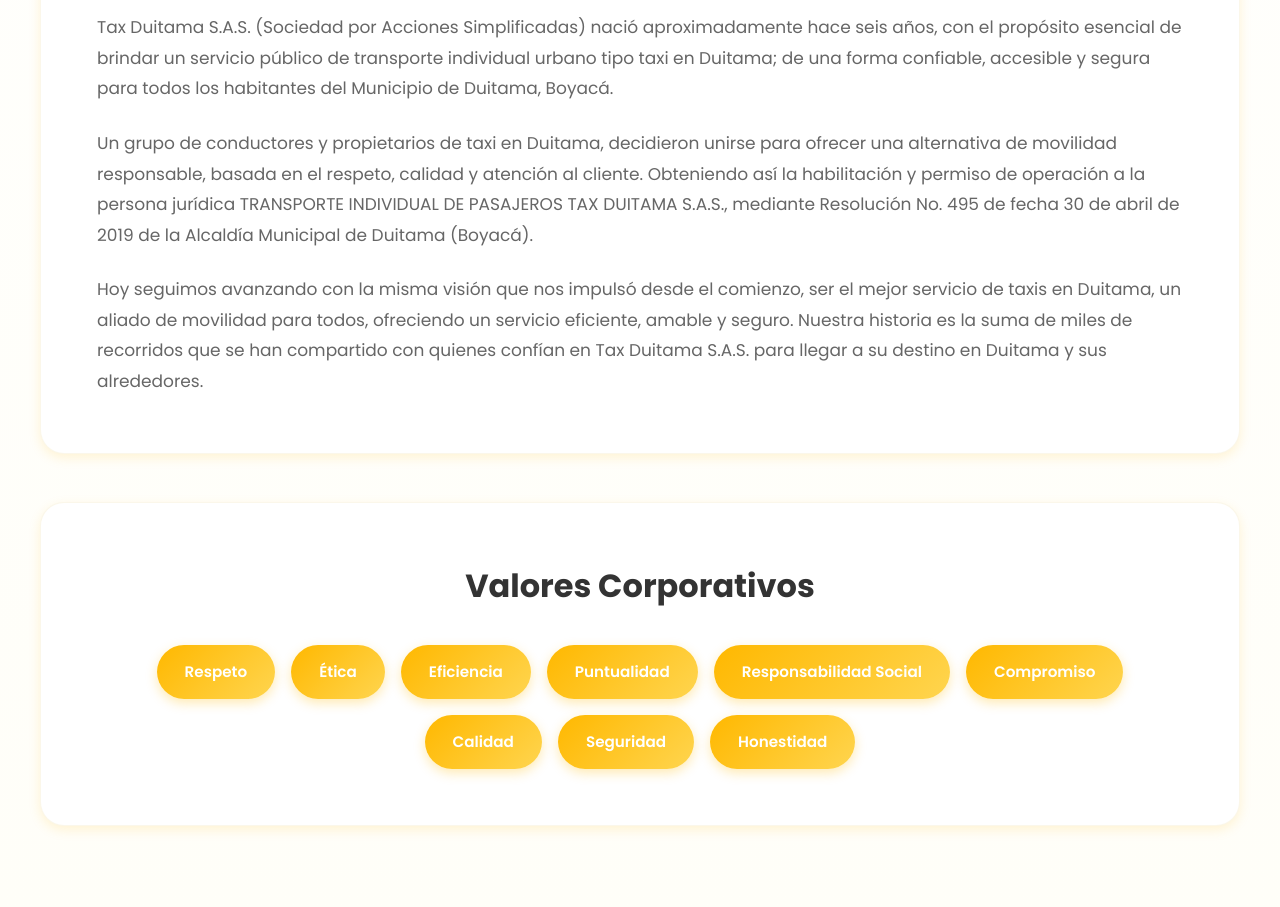
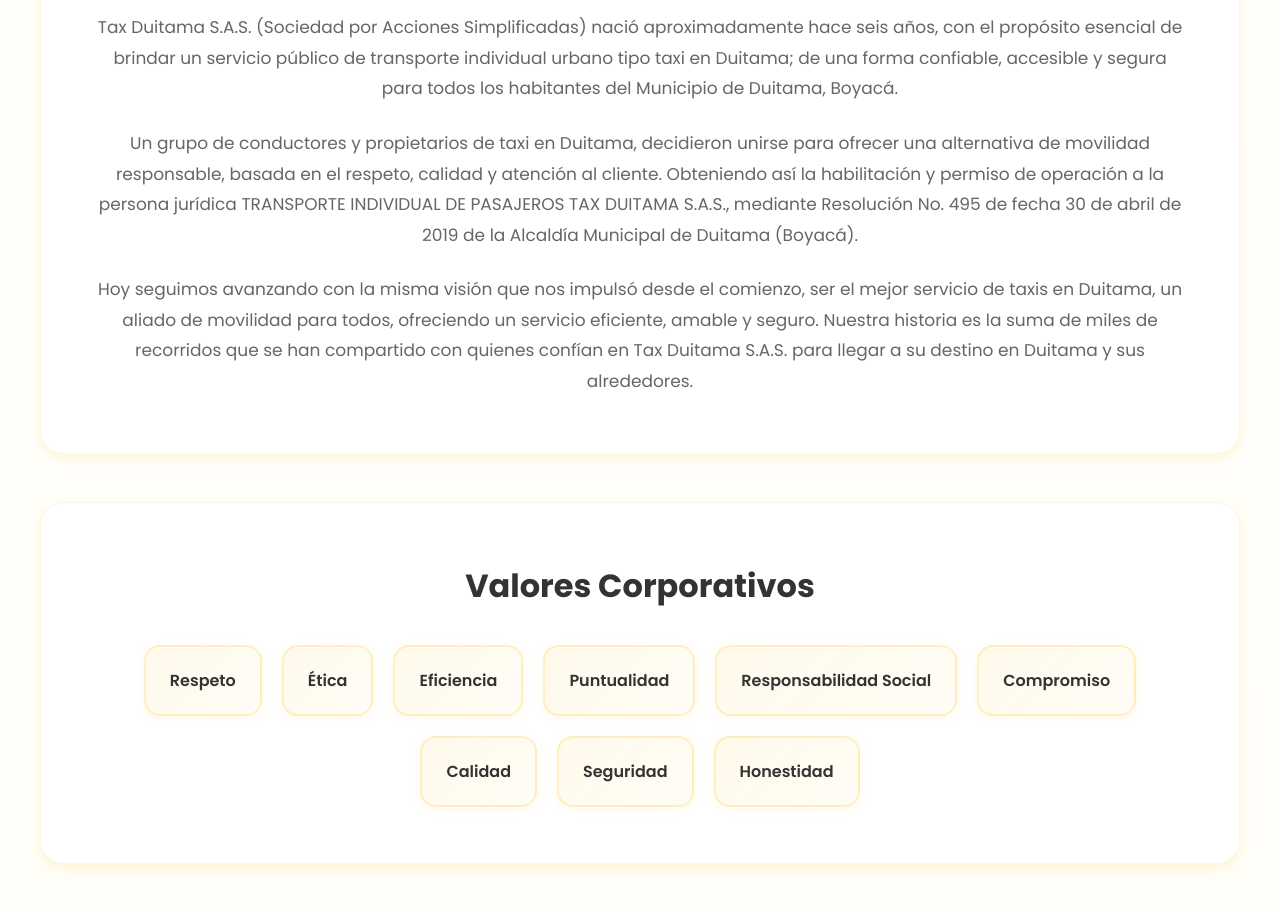
Before and after one commit to edhernandez/taxduitama, a React (Vite) app: page / in a window 1280 px wide. Shown: the part 4280-5187 px from the top of the page. Built offline with nearby package versions, Linux system fonts and the light colour scheme.

Commit message:
Se ajusta estilos

```diff
--- a/src/components/MisionVision.css
+++ b/src/components/MisionVision.css
@@ -99,7 +99,7 @@
 .card-text {
   color: #666;
   line-height: 1.8;
-  text-align: left;
+  text-align: center;
 }
 
 .historia-section {
@@ -124,6 +124,7 @@
   line-height: 1.8;
   margin-bottom: 1.5rem;
   font-size: 1.0625rem;
+  text-align: center;
 }
 
 .historia-text:last-child {
@@ -149,27 +150,112 @@
 .valores-list {
   display: flex;
   flex-wrap: wrap;
-  gap: 1rem;
+  gap: 1.25rem;
   justify-content: center;
+  align-items: center;
+  max-width: 1000px;
+  margin: 0 auto;
 }
 
+/* OPCIÓN 1: Cards con fondo claro y borde dorado (Recomendada) */
 .valor-tag {
-  background: var(--gradient-gold);
-  color: white;
+  background: linear-gradient(135deg, rgba(255, 184, 0, 0.08) 0%, rgba(255, 213, 79, 0.05) 100%);
+  color: #333;
+  padding: 1.25rem 1.5rem;
+  border-radius: 16px;
+  font-weight: 600;
+  font-size: 1rem;
+  transition: all 0.3s cubic-bezier(0.4, 0, 0.2, 1);
+  box-shadow: 0 2px 8px rgba(255, 184, 0, 0.1);
+  border: 2px solid rgba(255, 184, 0, 0.2);
+  text-align: center;
+  display: flex;
+  align-items: center;
+  justify-content: center;
+  min-height: 60px;
+}
+
+.valor-tag:hover {
+  background: linear-gradient(135deg, rgba(255, 184, 0, 0.15) 0%, rgba(255, 213, 79, 0.1) 100%);
+  border-color: rgba(255, 184, 0, 0.4);
+  transform: translateY(-4px) scale(1.02);
+  box-shadow: 0 6px 20px rgba(255, 184, 0, 0.25);
+  color: #1a1a1a;
+}
+
+/* OPCIÓN 2: Tags minimalistas con borde (Alternativa - descomentar para usar)
+.valor-tag {
+  background: transparent;
+  color: #333;
   padding: 0.875rem 1.75rem;
   border-radius: 50px;
   font-weight: 600;
   font-size: 0.95rem;
   transition: all 0.3s cubic-bezier(0.4, 0, 0.2, 1);
-  box-shadow: 0 4px 12px rgba(255, 184, 0, 0.3);
-  border: none;
+  border: 2px solid rgba(255, 184, 0, 0.3);
+  text-align: center;
 }
 
 .valor-tag:hover {
-  background: linear-gradient(135deg, var(--primary-gold-dark) 0%, var(--primary-gold) 100%);
-  transform: translateY(-4px) scale(1.05);
-  box-shadow: 0 8px 20px rgba(255, 184, 0, 0.45);
+  background: rgba(255, 184, 0, 0.1);
+  border-color: rgba(255, 184, 0, 0.6);
+  transform: translateY(-3px);
+  box-shadow: 0 4px 12px rgba(255, 184, 0, 0.2);
 }
+*/
+
+/* OPCIÓN 3: Cards con fondo sólido claro (Alternativa - descomentar para usar)
+.valor-tag {
+  background: #fffef5;
+  color: #333;
+  padding: 1rem 1.5rem;
+  border-radius: 12px;
+  font-weight: 600;
+  font-size: 0.95rem;
+  transition: all 0.3s cubic-bezier(0.4, 0, 0.2, 1);
+  box-shadow: 0 2px 8px rgba(0, 0, 0, 0.08);
+  border: 1px solid rgba(255, 184, 0, 0.15);
+  text-align: center;
+}
+
+.valor-tag:hover {
+  background: #fffef0;
+  border-color: rgba(255, 184, 0, 0.4);
+  transform: translateY(-3px);
+  box-shadow: 0 4px 16px rgba(255, 184, 0, 0.2);
+}
+*/
+
+/* OPCIÓN 4: Grid con iconos (Alternativa - requiere agregar iconos en JSX)
+.valores-list {
+  display: grid;
+  grid-template-columns: repeat(auto-fit, minmax(180px, 1fr));
+  gap: 1.5rem;
+}
+
+.valor-tag {
+  background: var(--bg-white);
+  color: #333;
+  padding: 1.5rem 1rem;
+  border-radius: 16px;
+  font-weight: 600;
+  font-size: 0.9rem;
+  transition: all 0.3s cubic-bezier(0.4, 0, 0.2, 1);
+  box-shadow: 0 2px 8px rgba(255, 184, 0, 0.1);
+  border: 2px solid rgba(255, 184, 0, 0.15);
+  text-align: center;
+  display: flex;
+  flex-direction: column;
+  align-items: center;
+  gap: 0.5rem;
+}
+
+.valor-tag:hover {
+  border-color: rgba(255, 184, 0, 0.4);
+  transform: translateY(-4px);
+  box-shadow: 0 6px 20px rgba(255, 184, 0, 0.2);
+}
+*/
 
 @media (max-width: 768px) {
   .mision-vision {
@@ -189,8 +275,26 @@
     gap: 0.75rem;
   }
 
+  .valores-list {
+    gap: 1rem;
+    max-width: 100%;
+  }
+
   .valor-tag {
-    padding: 0.5rem 1rem;
-    font-size: 0.875rem;
+    flex: 0 1 calc(50% - 0.5rem);
+    max-width: 200px;
+  }
+
+  @media (max-width: 480px) {
+    .valor-tag {
+      flex: 0 1 100%;
+      max-width: 100%;
+    }
+  }
+
+  .valor-tag {
+    padding: 1rem 1.25rem;
+    font-size: 0.9rem;
+    min-height: 55px;
   }
 }
```
